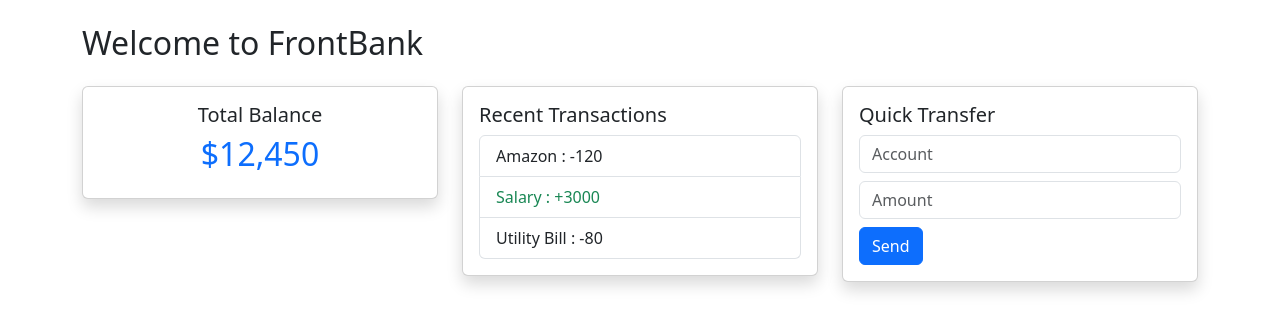
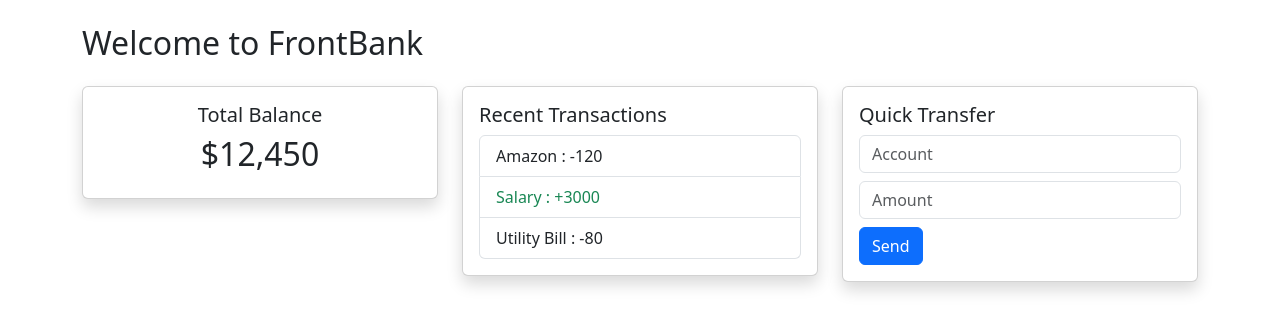
Before and after one commit to Kalyan9912/BANK-APP, a React (Create React App) app in the folder FRONT-END/: page / in a window 1280 px wide. Shown: the top 332 px of the page. Built offline with nearby package versions, Linux system fonts and the light colour scheme.

Commit message:
Update BalanceCard.js

```diff
--- a/FRONT-END/src/components/BalanceCard.js
+++ b/FRONT-END/src/components/BalanceCard.js
@@ -3,13 +3,13 @@ import React from "react";
 function BalanceCard(){
 
   return(
-    <div className="card shadow">
+    <div className="card balance-card shadow">
 
       <div className="card-body text-center">
 
         <h5>Total Balance</h5>
 
-        <h2 className="text-primary">$12,450</h2>
+        <h2>$12,450</h2>
 
       </div>
 
```
